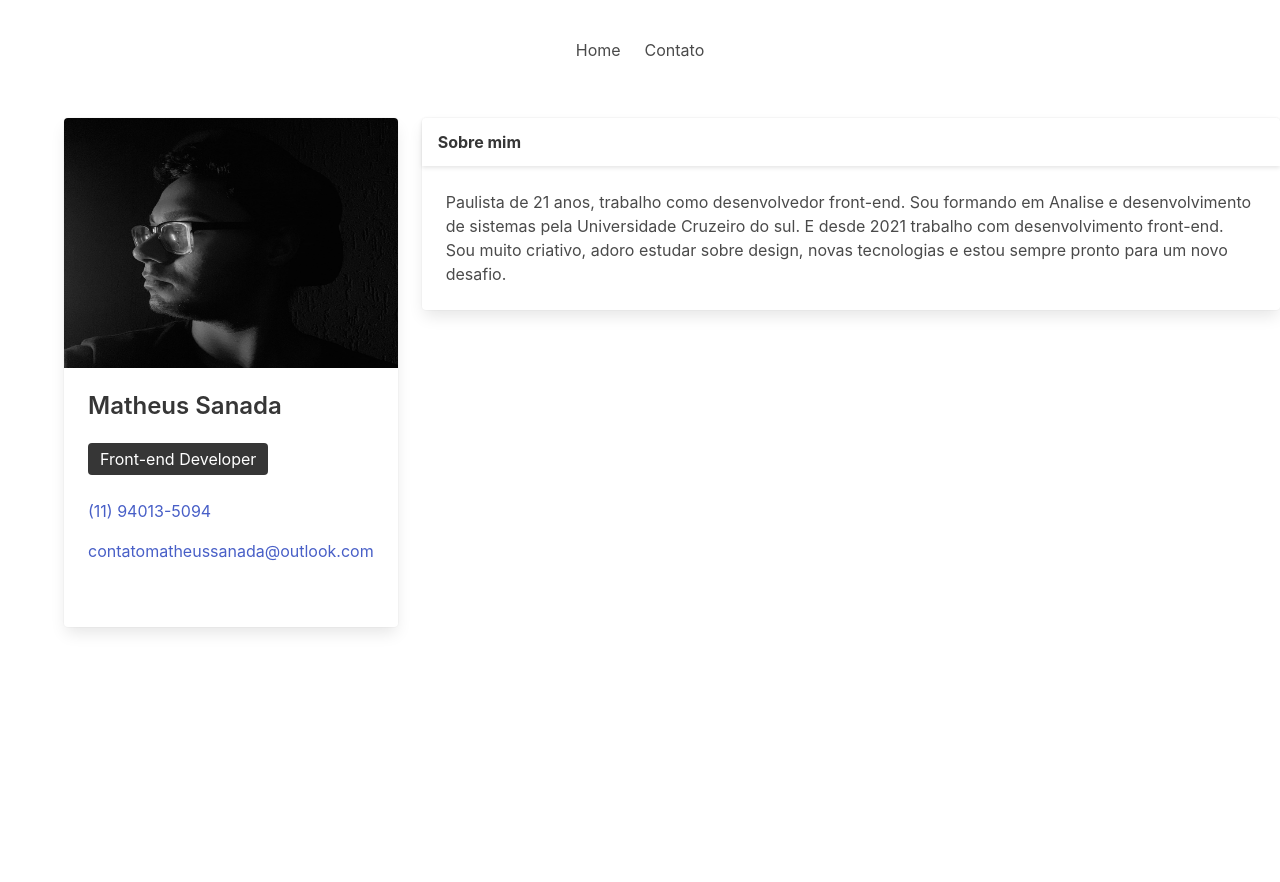
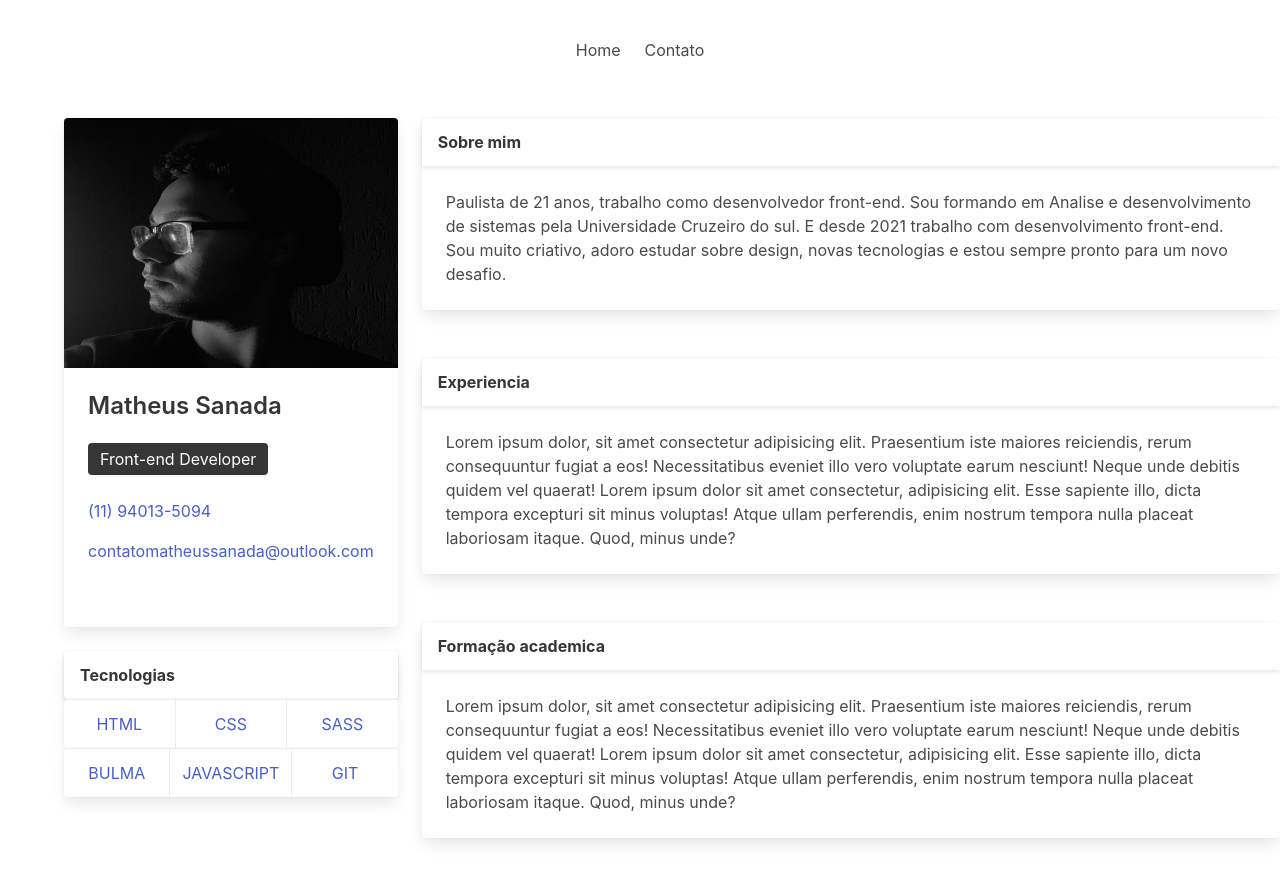
Before and after one commit to Matheus-Sanada/Portfolio_Matheus_Sanada, a website: page index.html in a window 1280 px wide. Before the commit the page ends 800 px from the top, so only its background shows below. Drawn offline with nearby package versions, Linux system fonts and the light colour scheme.

Commit message:
Finalização

```diff
--- a/index.html
+++ b/index.html
@@ -15,7 +15,7 @@
                 <div class="navbar-start">
                         <a href="index.html" class="navbar-item">Home</a>
 
-                        <a href="#" class="navbar-item">Contato</a>
+                        <a href="contato.html" class="navbar-item">Contato</a>
 
                 </div>
             </div>
@@ -54,7 +54,33 @@
                             <br>
                           </div>
                         </div>
+                    </div>
+
+                    <br>
+
+                    <div class="card">
+                        <header class="card-header">
+                          <p class="card-header-title">
+                            Tecnologias
+                          </p>
+                        </header>
                       </div>
+
+                    <div class="card">
+                        <footer class="card-footer">
+                          <a class="card-footer-item">HTML</a>
+                          <a class="card-footer-item">CSS</a>
+                          <a class="card-footer-item">SASS</a>
+                        </footer>
+                    </div>
+
+                    <div class="card">
+                        <footer class="card-footer">
+                          <a class="card-footer-item">BULMA</a>
+                          <a class="card-footer-item">JAVASCRIPT</a>
+                          <a class="card-footer-item">GIT</a>
+                        </footer>
+                    </div>
 
                 </div>
 
@@ -79,7 +105,51 @@
                               </p>
                           </div>
                         </div>
-                      </div>
+                    </div>
+
+                    <br>
+                    <br>
+
+
+                    <div class="card">
+
+                        <header class="card-header">
+                          <p class="card-header-title">
+                            Experiencia
+                          </p>
+                        </header>
+
+                        <div class="card-content">
+
+                          <div class="content">
+                              <p>
+                               Lorem ipsum dolor, sit amet consectetur adipisicing elit. Praesentium iste maiores reiciendis, rerum consequuntur fugiat a eos! Necessitatibus eveniet illo vero voluptate earum nesciunt! Neque unde debitis quidem vel quaerat! Lorem ipsum dolor sit amet consectetur, adipisicing elit. Esse sapiente illo, dicta tempora excepturi sit minus voluptas! Atque ullam perferendis, enim nostrum tempora nulla placeat laboriosam itaque. Quod, minus unde?
+                              </p>
+                          </div>
+                        </div>
+                    </div>
+
+                    <br>
+                    <br>
+
+                    <div class="card">
+
+                        <header class="card-header">
+                          <p class="card-header-title">
+                            Formação academica
+                          </p>
+                        </header>
+
+                        <div class="card-content">
+
+                          <div class="content">
+                              <p>
+                               Lorem ipsum dolor, sit amet consectetur adipisicing elit. Praesentium iste maiores reiciendis, rerum consequuntur fugiat a eos! Necessitatibus eveniet illo vero voluptate earum nesciunt! Neque unde debitis quidem vel quaerat! Lorem ipsum dolor sit amet consectetur, adipisicing elit. Esse sapiente illo, dicta tempora excepturi sit minus voluptas! Atque ullam perferendis, enim nostrum tempora nulla placeat laboriosam itaque. Quod, minus unde?
+                              </p>
+                          </div>
+                        </div>
+                    </div>
+
 
                 </div>
             </div>
```
Also changed, not shown: contato.html (added, +94 -0 lines), assets/contato.png (added), assets/home.png (added).
